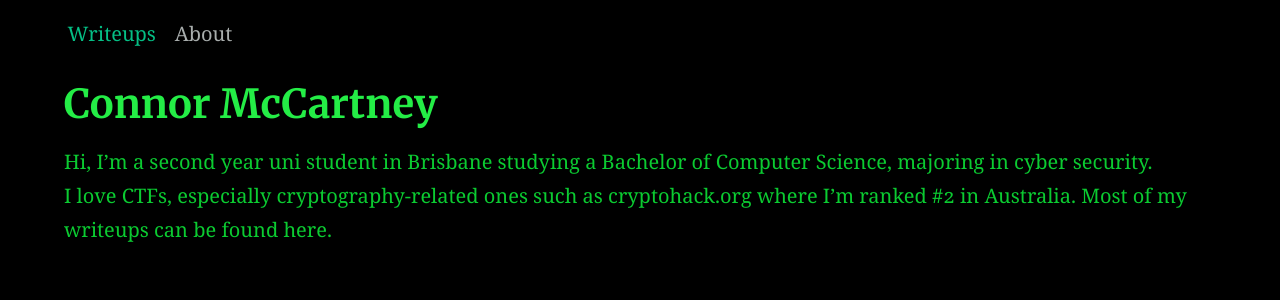
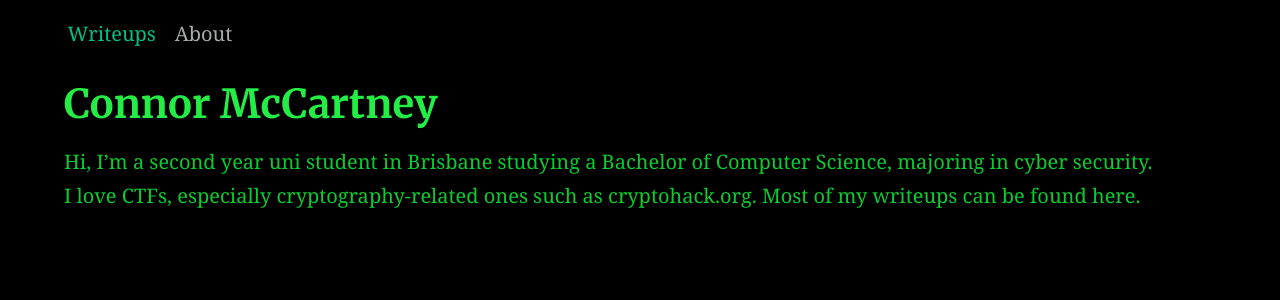
Before and after one commit to AC01010/Connor-McCartney.github.io, a Jekyll site: the page built from index.md, in a window 1280 px wide. Shown: the top 300 px of the page. Built offline with Jekyll 4.4.1, drawn with Linux system fonts in a browser that asks for light colours.

Commit message:
Update index.md

```diff
--- a/index.md
+++ b/index.md
@@ -3,4 +3,4 @@ title: Connor McCartney
 ---
 
 Hi, I'm a second year uni student in Brisbane studying a Bachelor of Computer Science, majoring in cyber security. <br>
-I love CTFs, especially cryptography-related ones such as cryptohack.org where I'm ranked #2 in Australia. Most of my writeups can be found here.
+I love CTFs, especially cryptography-related ones such as cryptohack.org. Most of my writeups can be found here.
```
